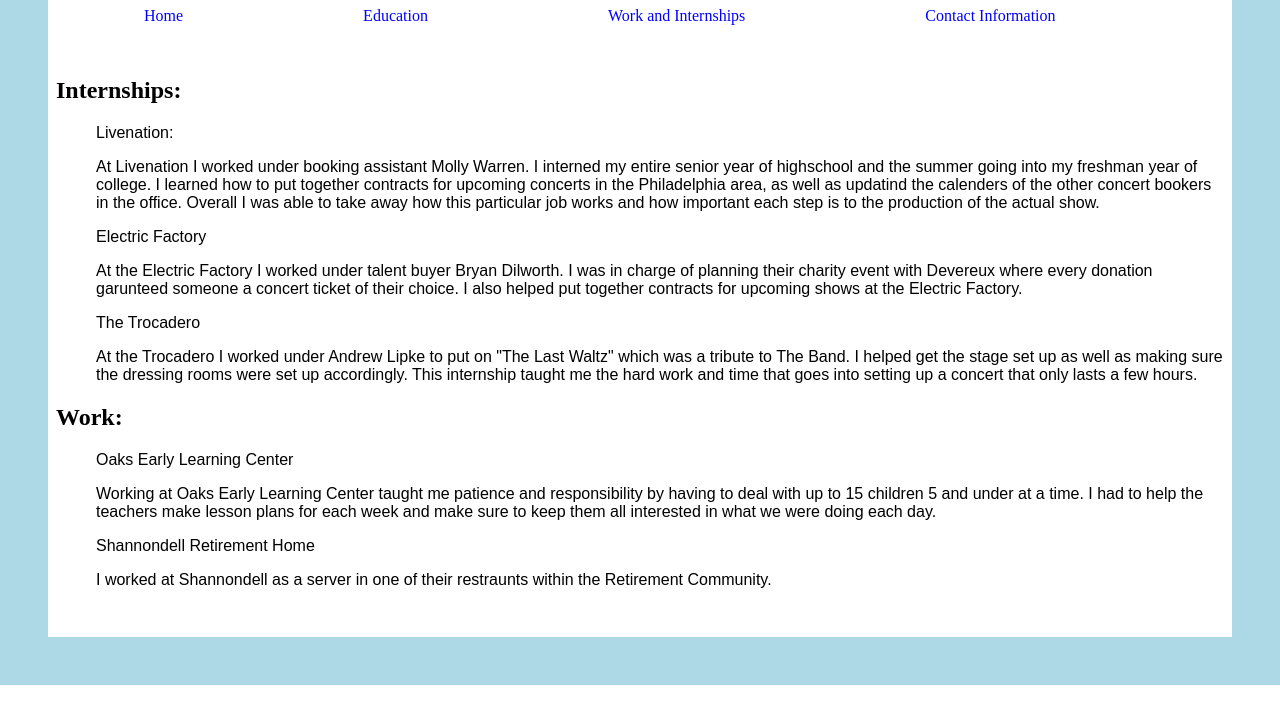
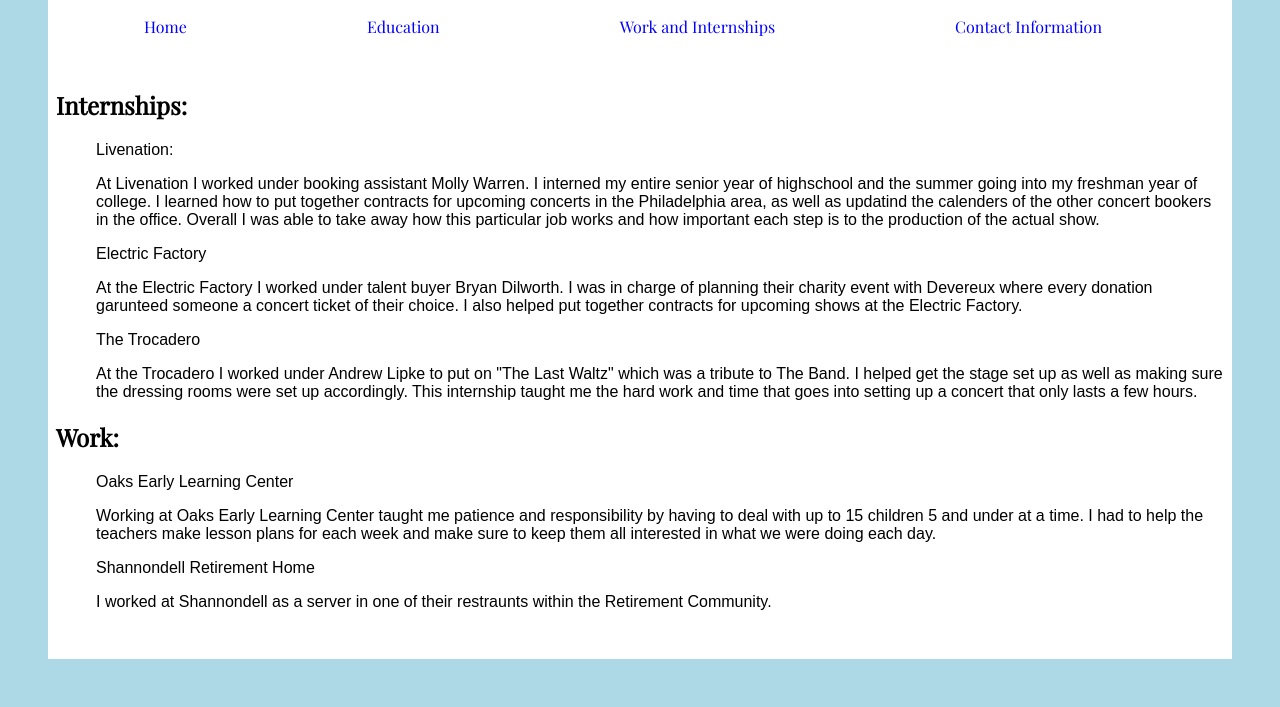
Before and after one commit to kaleyallan/Final-Web-Portfolio, a plain HTML site: page work and internships.html in a window 1280 px wide. Shown: the part 160-867 px from the top of the page. Before the commit the page ends 845 px from the top, so only its background shows below. Drawn offline with nearby package versions, Linux system fonts and the light colour scheme.

Commit message:
font change

```diff
--- a/work and internships.html
+++ b/work and internships.html
@@ -4,7 +4,9 @@
 <title>
 Work and Internternships
 </title>
+<meta charset="utf-8"/>
 
+<link href='http://fonts.googleapis.com/css?family=Playfair+Display' rel='stylesheet' type='text/css'>
 <link rel="stylesheet" href="style.css">
 
 <h1>Work and Internships</h1>
```
Also changed, not shown: contactinfo.html (+2 -0 lines), education.html (+2 -0 lines).
